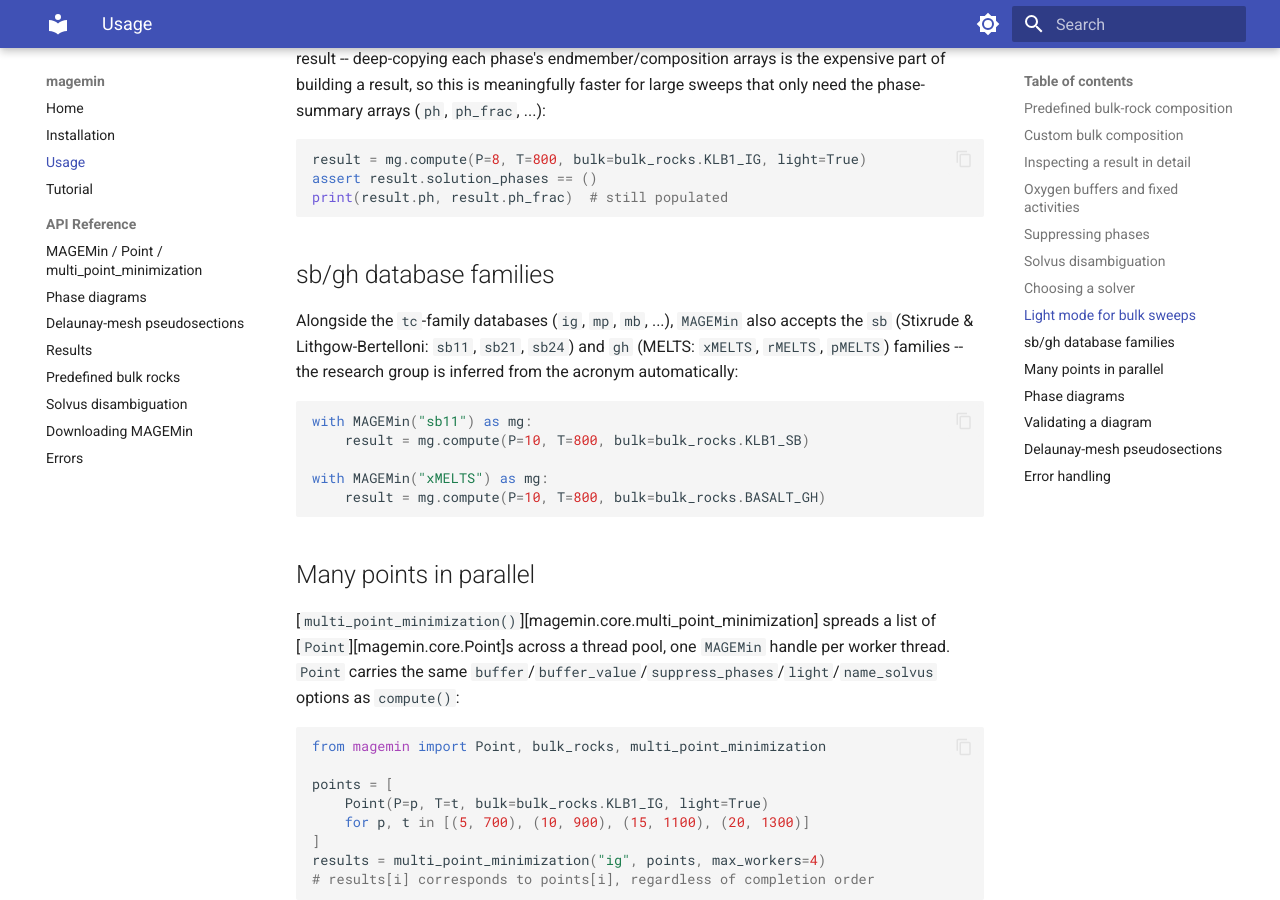
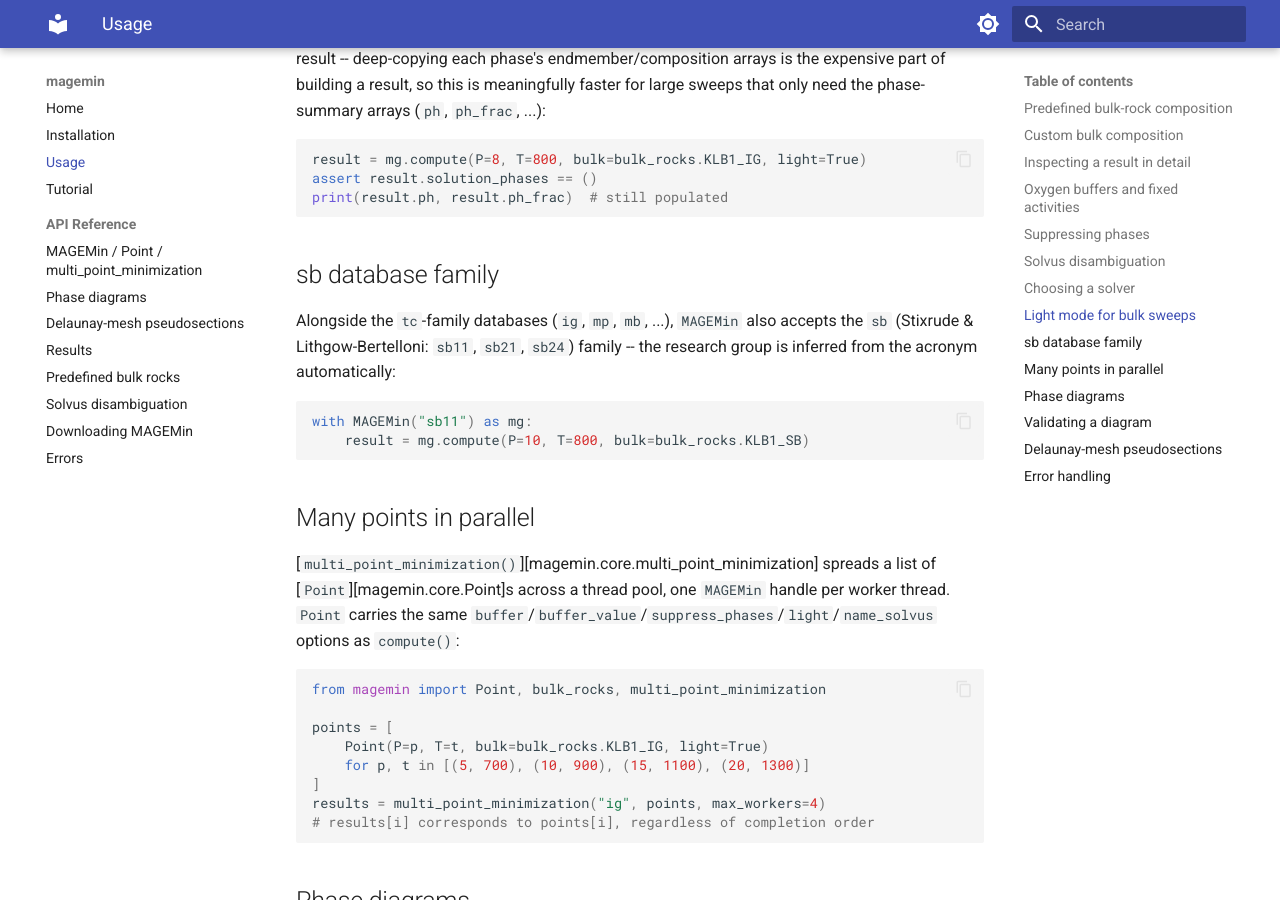
Before and after one commit to ondrolexa/MAGEMin_py, an MkDocs documentation site: the page built from docs/usage.md, in a window 1280 px wide and 900 px high, scrolled down 3910 px. Built offline with MkDocs 1.6.1 and Material for MkDocs 9.7.7, drawn with Linux system fonts in a browser that asks for light colours.

````diff
--- a/docs/usage.md
+++ b/docs/usage.md
@@ -183,18 +183,15 @@ assert result.solution_phases == ()
 print(result.ph, result.ph_frac)  # still populated
 ```
 
-## sb/gh database families
+## sb database family
 
 Alongside the `tc`-family databases (`ig`, `mp`, `mb`, ...), `MAGEMin` also accepts the `sb`
-(Stixrude & Lithgow-Bertelloni: `sb11`, `sb21`, `sb24`) and `gh` (MELTS: `xMELTS`, `rMELTS`,
-`pMELTS`) families -- the research group is inferred from the acronym automatically:
+(Stixrude & Lithgow-Bertelloni: `sb11`, `sb21`, `sb24`) family -- the research group is inferred
+from the acronym automatically:
 
 ```python
 with MAGEMin("sb11") as mg:
     result = mg.compute(P=10, T=800, bulk=bulk_rocks.KLB1_SB)
-
-with MAGEMin("xMELTS") as mg:
-    result = mg.compute(P=10, T=800, bulk=bulk_rocks.BASALT_GH)
 ```
 
 ## Many points in parallel
````
Also changed, not shown: README.md (+4 -3 lines), docs/index.md (+2 -3 lines), docs/installation.md (+3 -3 lines), 6 other files.
